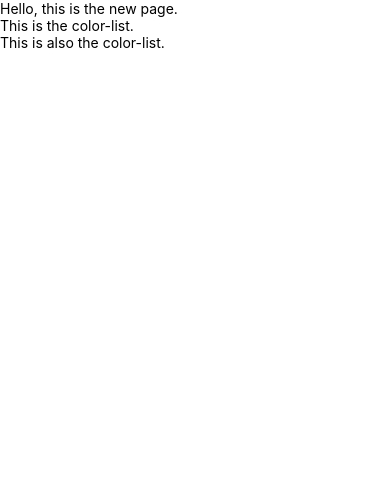
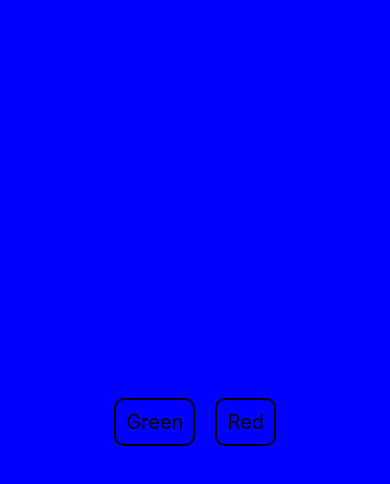
Before and after one commit to benbourgeois-92/First_ReactNative_App, a React Native app: screen / in a window 390 px wide. Shown: the top 484 px of the page. Built offline with nearby package versions, Linux system fonts and the light colour scheme.

Commit message:
Color-List OnPress

```diff
--- a/App.js
+++ b/App.js
@@ -1,15 +1,34 @@
 import React from 'react';
 
-import {View, Text, Button, ListView, StatusBar, } from 'react-native';
+import {View, StyleSheet, Text, Button, ListView, StatusBar  } from 'react-native';
 
 export default class App extends React.Component {
+
+  constructor(){
+    super();
+    this.state = {
+      backgroundColor: 'blue'
+
+
+    }
+
+    this.changeColor = this.changeColor.bind(this);
+  }
+
+  changeColor(color){
+    this.setState({
+      backgroundColor: color
+    });
+  }
   render (){
+    const {backgroundColor} = this.state;
+    return (
+      <View style= {[styles.container, {backgroundColor}]}>
 
-    return (
-      <View>
-        <Text>Hello, this is the new page.</Text>
-        <Text>This is the color-list.</Text>
-        <Text>This is also the color-list.</Text>
+
+        <Text onPress={() => this.changeColor('green')} style={styles.button}>Green</Text>
+        <Text onPress={() => this.changeColor('red')} style={styles.button}>Red</Text>
+
         <StatusBar hidden={false}/>
 
       </View>
@@ -19,40 +38,25 @@ export default class App extends React.Component {
 }
 
 
+const styles = StyleSheet.create({
+  container: {
+    flex: 1,
+    justifyContent: 'center',
+    flexDirection: 'row',
+    alignItems: 'center',
+    backgroundColor: 'yellow',
+  },
 
+  button: {
+    borderWidth: 2,
+    borderRadius: 10,
+    fontSize: 20,
+    margin: 10,
+    padding: 10,
 
+  }
 
-
-
-
-
-
-
-
-
-
-
-
-
-
-
-
-
-
-
-
-
-
-
-
-
-
-
-
-
-
-
-
+});
 
 
 
```
